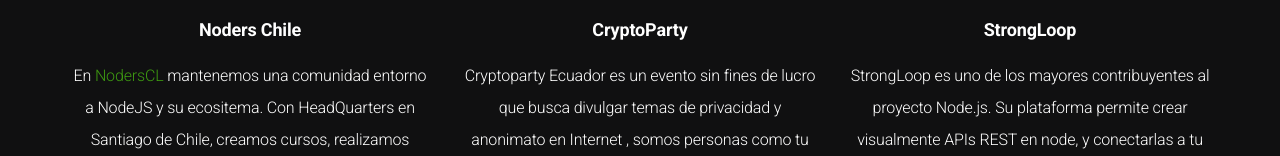
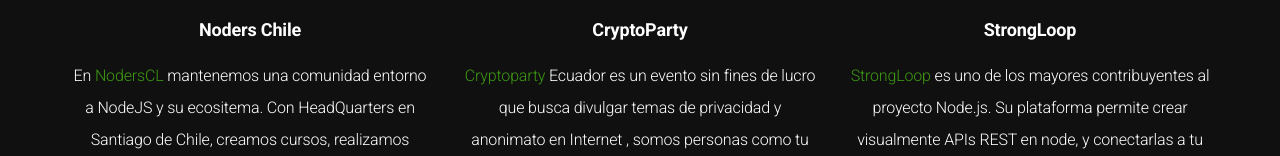
Before and after one commit to Noders/-Deprecated-NodersEC-Web, a website: page app/views/index.html in a window 1280 px wide. Shown: the part 1956-2112 px from the top of the page. Drawn offline with nearby package versions, Linux system fonts and the light colour scheme; files that its build step writes are made by us from their sources; no server answers; files whose address does not match are found by name.

Commit message:
cambios en el frontend

```diff
--- a/app/views/index.html
+++ b/app/views/index.html
@@ -222,7 +222,7 @@
 					<img class="parner-logo" src="https://pbs.twimg.com/profile_images/554671988132691969/2LEOhDKe.png" alt="noders">
 					<h4>CryptoParty</h4>
 					<p>
-					 <a href="http://cryptoparty.ec/" target="_blank">Cryptoparty</a>	Ecuador es un evento sin fines de lucro que busca divulgar temas de privacidad y anonimato en Internet , somos personas como tu ciudadanos de Internet que nos interesamos por mantener libre nuestra red.
+					 <a class="green" href="http://cryptoparty.ec/" target="_blank">Cryptoparty</a>	Ecuador es un evento sin fines de lucro que busca divulgar temas de privacidad y anonimato en Internet , somos personas como tu ciudadanos de Internet que nos interesamos por mantener libre nuestra red.
 					</p>
 				</div>
 			</div>
@@ -231,7 +231,7 @@
 					<img class="parner-logo" src="http://noders.cl/lib/img/StrongLoop_logo_square.png" alt="noders">
 					<h4>StrongLoop</h4>
 					<p>
-					<a href="https://strongloop.com/" target="_blank">StrongLoop</a>	es uno de los mayores contribuyentes al proyecto Node.js. Su plataforma permite crear visualmente APIs REST en node, y conectarlas a tu DATA de manera fácil y rápida
+					<a class="green" href="https://strongloop.com/" target="_blank">StrongLoop</a>	es uno de los mayores contribuyentes al proyecto Node.js. Su plataforma permite crear visualmente APIs REST en node, y conectarlas a tu DATA de manera fácil y rápida
 					</p>
 				</div>
 			</div>
--- a/server.js
+++ b/server.js
@@ -3,14 +3,12 @@
 	  index = require('./app/routes/index'),
 		error = require('./app/routes/errors'),
 		twitt = require('./app/routes/twitter'),
-		auth  = require('./app/routes/auth'),
 		mongoose  =require('mongoose');
 
 		mongoose.connect(process.env.MONGOURI);
 app.use(index);
 
 app.use(twitt);
-app.use(auth);
 app.use(error);
 
 var server = app.listen(8080);
```
